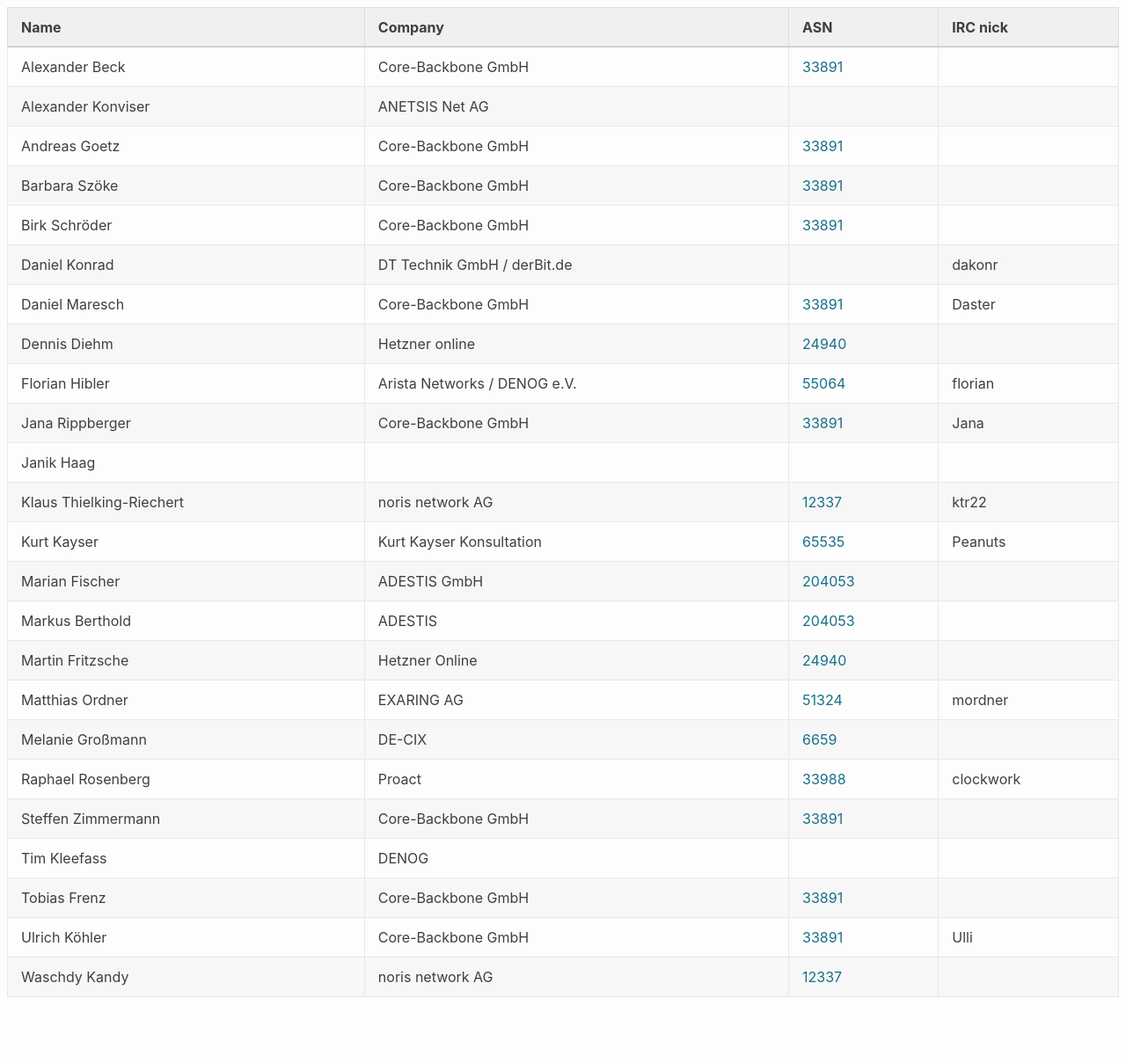
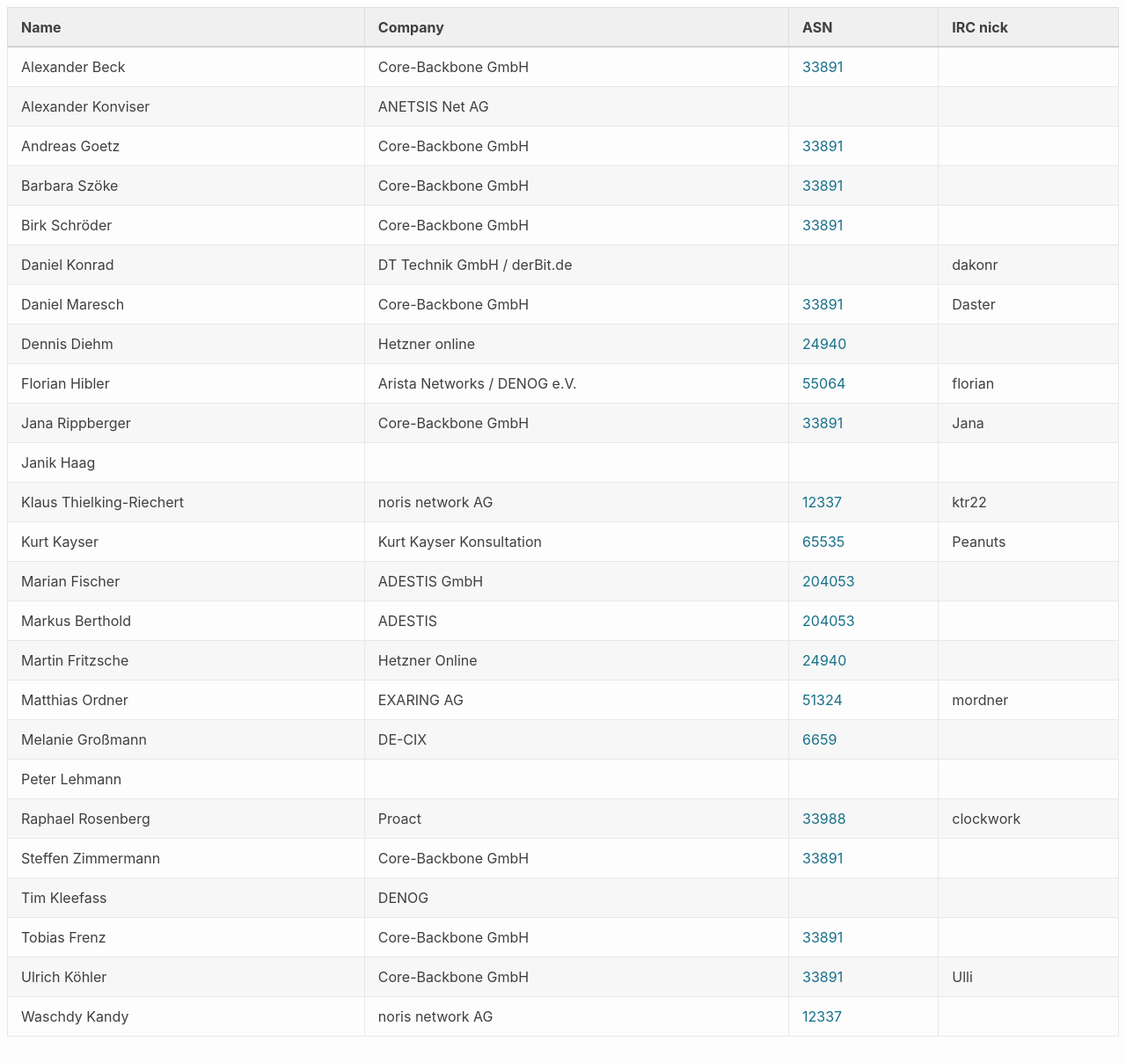
Before and after one commit to denog/pretix-attendeelist, a Jekyll site: the page built from meetup2023_05/index.markdown, in a window 1280 px wide and 1209 px high. Shown: the whole window at 88% size. Built offline with Jekyll 4.4.1, drawn with Linux system fonts in a browser that asks for light colours.

Commit message:
Latest data: Thu Sep 14 05:47:49 UTC 2023

```diff
--- a/_data/attendees_denog_meetup_2023_05.json
+++ b/_data/attendees_denog_meetup_2023_05.json
@@ -108,6 +108,12 @@
     "asn": "6659"
   },
   {
+    "name": "Peter Lehmann",
+    "company": null,
+    "irc": null,
+    "asn": null
+  },
+  {
     "name": "Raphael Rosenberg",
     "company": "Proact",
     "irc": "clockwork",
```
